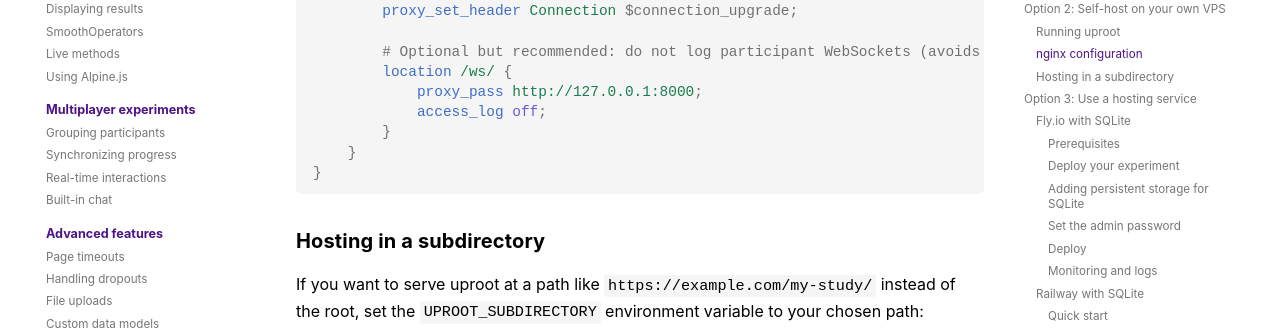
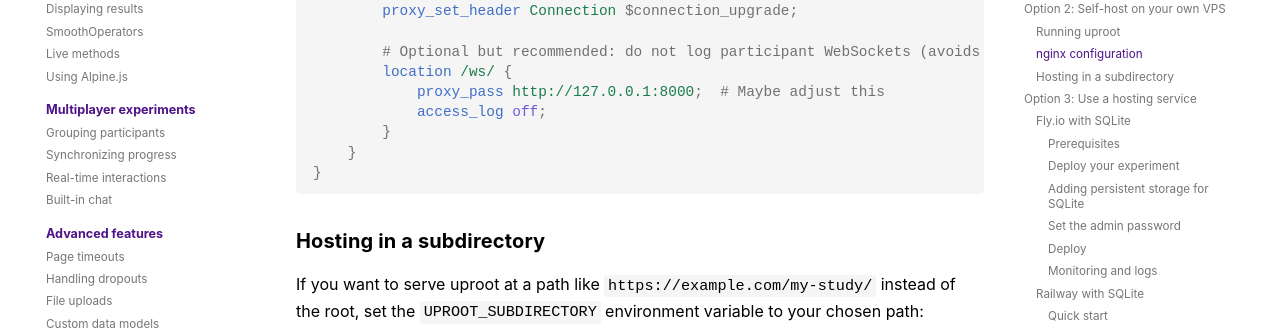
Before and after one commit to mrpg/uproot-docs, an MkDocs documentation site: the page built from docs/running/deployment.md, in a window 1280 px wide and 900 px high, scrolled down 3936 px. Shown: the part 176-506 px from the top of the window. Built offline with MkDocs 1.6.1 and Material for MkDocs 9.7.7, drawn with Linux system fonts in a browser that asks for light colours; some web fonts are replaced; comment, search, counter and statistics services are not loaded.

Commit message:
Add comment

```diff
--- a/docs/running/deployment.md
+++ b/docs/running/deployment.md
@@ -125,7 +125,7 @@ server {
 
         # Optional but recommended: do not log participant WebSockets (avoids log spam)
         location /ws/ {
-            proxy_pass http://127.0.0.1:8000;
+            proxy_pass http://127.0.0.1:8000;  # Maybe adjust this
             access_log off;
         }
     }
```
